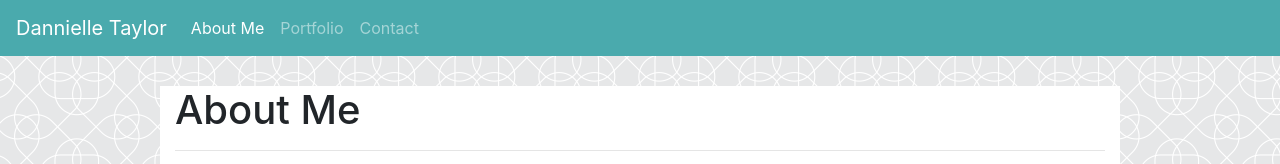
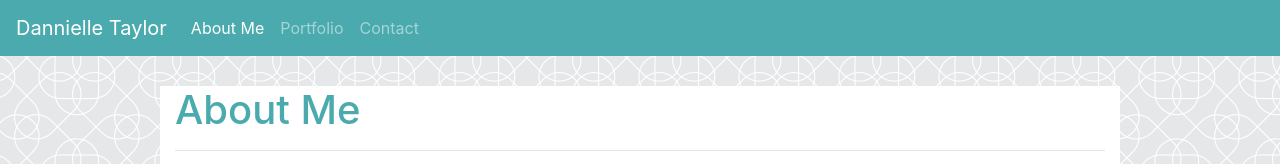
Before and after one commit to d-taylor6403/Bootstrap-Portfolio, a plain HTML site: page index.html in a window 1280 px wide. Shown: the top 164 px of the page. Drawn offline with nearby package versions, Linux system fonts and the light colour scheme.

Commit message:
updated font color on index.html and replaced profile picture

```diff
--- a/CSS/main.css
+++ b/CSS/main.css
@@ -30,3 +30,7 @@ body{
 p{
     padding-top: 20px;
 }
+
+h1{
+    color: #4aaaad;
+}
```
Also changed, not shown: images/self-portrait.jpg.
